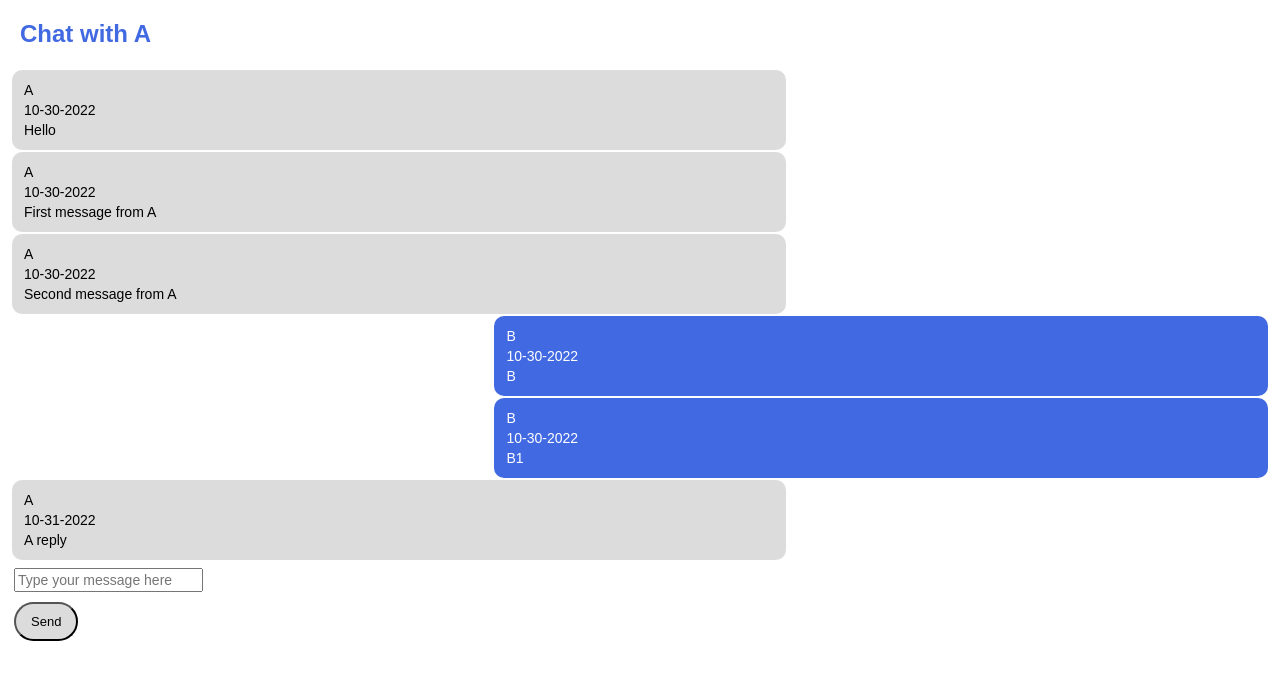
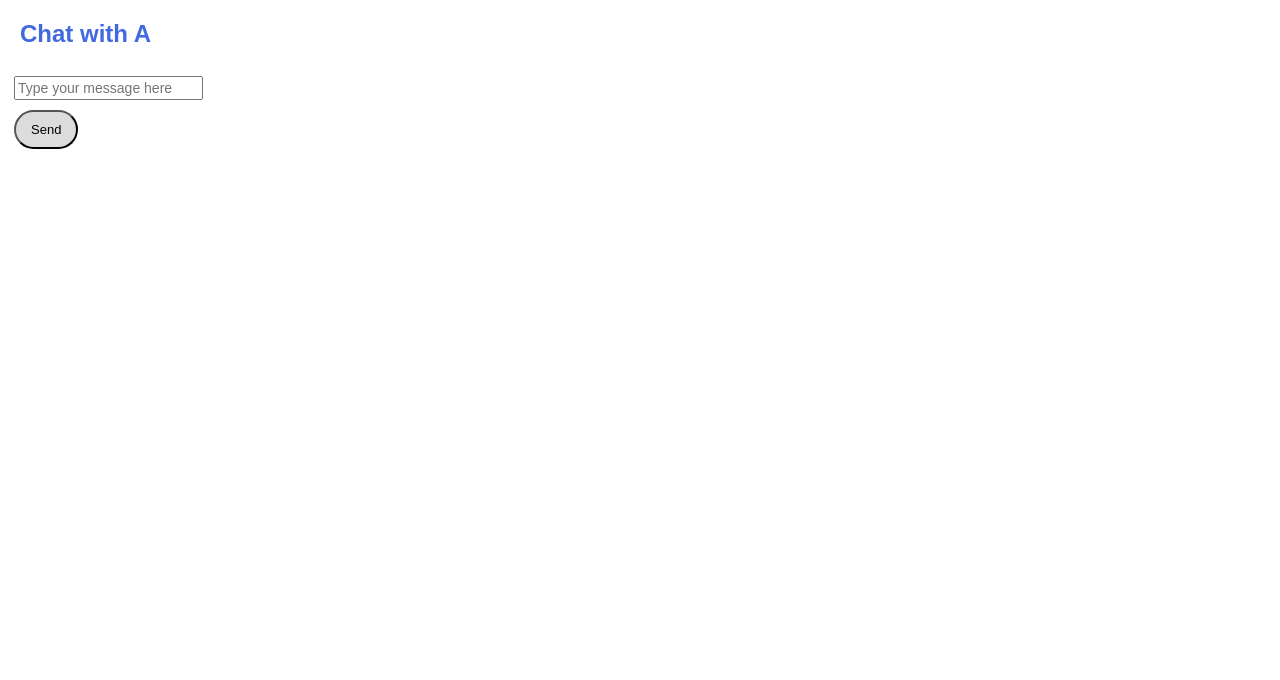
Before and after one commit to nhat117/interview, a Next.js app: page /chats in a window 1280 px wide. Shown: the top 680 px of the page. Built offline with nearby package versions, Linux system fonts and the light colour scheme; data requests are answered from the project's data file.

Commit message:
Refractor use State

```diff
--- a/context/index.jsx
+++ b/context/index.jsx
@@ -3,12 +3,12 @@ import React, { useState, createContext } from "react";
 export const Context = createContext();
 
 export const ContextProvider = (props) => {
-  const [isLoggedIn, setIsLoggedIn] = useState(false);
+	const [isLoggedIn, setIsLoggedIn] = useState(false);
 
-  const value = {
-    isLoggedIn,
-    setIsLoggedIn
-  };
+	const value = {
+		isLoggedIn,
+		setIsLoggedIn,
+	};
 
-  return <Context.Provider value={value}>{props.children}</Context.Provider>;
+	return <Context.Provider value={value}>{props.children}</Context.Provider>;
 };
--- a/hooks/useChats.js
+++ b/hooks/useChats.js
@@ -1,19 +1,18 @@
 import { useEffect, useState } from "react";
 
 const useChats = (query,position) => {
-    const limit = 5 //Allowing fetch 5 message at a time
+    const limit = 10 //Allowing fetch 5 message at a time
     const [displayChats, setDisplayChats] = useState([]);
 	const [hasMore, setHasMore] = useState(false);
 	const [loading, setLoading] = useState(true);
-	useEffect(() => {
-		setDisplayChats([]);
-	},[query]);
 
 	useEffect(() => {
 		setLoading(true);
-		for (let i = 0; i < limit; i++) {
-			setDisplayChats([...new Set([...displayChats, query[position - i]])]);
-		}
+		query.map((chat, index) => {
+			if (index < position + limit) {
+				displayChats.push(chat);
+			}
+		});
         setHasMore(query.length > displayChats.length)
         setLoading(false)
 	},[query,position]);
--- a/pages/chats.jsx
+++ b/pages/chats.jsx
@@ -1,3 +1,4 @@
+/* eslint-disable react-hooks/rules-of-hooks */
 import React, {
 	useContext,
 	useEffect,
@@ -35,7 +36,6 @@ const chats = () => {
 		},
 		[loading, hasMore]
 	);
-
 
 	useEffect(() => {
 		divRef.current.scrollIntoView({ behavior: "smooth" });
@@ -89,22 +89,14 @@ const chats = () => {
 		};
 	}, []);
 
+	useEffect(() => {
+		console.log(`display chat ${displayChats}`);
+	}, [displayChats]);
+
 	//Handle infinite scroll
 
-	const isBottom = ([e]) => {
-		if (e === undefined) {
-			// console.log("e is undefined");
-		}
-		return e.getBoundingClientRect().bottom <= window.innerHeight;
-	};
-
 	const isTop = ([e]) => {
-		if (e === undefined) {
-			// console.log("e is undefined");
-		}
-
-		// console.log(e.getBoundingClientRect().top);
-		return e.getBoundingClientRect().top === 0;
+		return e.getBoundingClientRect().top === 8;
 	};
 
 	const refAssignCallback = ([e]) => {
@@ -119,15 +111,12 @@ const chats = () => {
 	const trackScrolling = () => {
 		const wrappedElement =
 			window.document.getElementsByClassName("chat-container");
-		// console.log(wrappedElement);
-		if (isBottom(wrappedElement)) {
-			console.log("header bottom reached");
-			// document.removeEventListener("scroll", trackScrolling);
-		}
 
 		if (isTop(wrappedElement)) {
-			console.log("header top reached");
-			// document.removeEventListener("scroll", trackScrolling);
+			alert('í am at the top');
+			if(position < messages.length){
+				setPosition((prevPosition) => prevPosition +2);
+			}
 		}
 	};
 
@@ -138,16 +127,27 @@ const chats = () => {
 			<div className='chat-container'>
 				<StyledTitle className='chat-title'>Chat with A</StyledTitle>
 				<div className='chat-group'>
-					{messages.map((message,index) => {
-                        if(displayChats.length === index + 1){
-						return <ChatCells key={message.id} message={message} ref = {lastChatRef} />;
-                        }else{
-                            return <ChatCells key={message.id} message={message}/>;
-                        }
-                    })}
+					{displayChats.map((message, index) => {
+						if (displayChats.length === index + 1) {
+							return (
+								<ChatCells
+									key={message?.id}
+									message={message}
+									ref={lastChatRef}
+								/>
+							);
+						} else {
+							return (
+								<ChatCells
+									key={message?.id}
+									message={message}
+								/>
+							);
+						}
+					})}
 				</div>
 				{/* Refractor this into component */}
-				<div className='chat-input' ref={divRef} >
+				<div className='chat-input' ref={divRef}>
 					<ChatInputs
 						handleSendMessage={handleSendMessage}
 						sendMessage={sendMessage}
```
Also changed, not shown: 1 other file (tests, documents, lock files or other folders).
